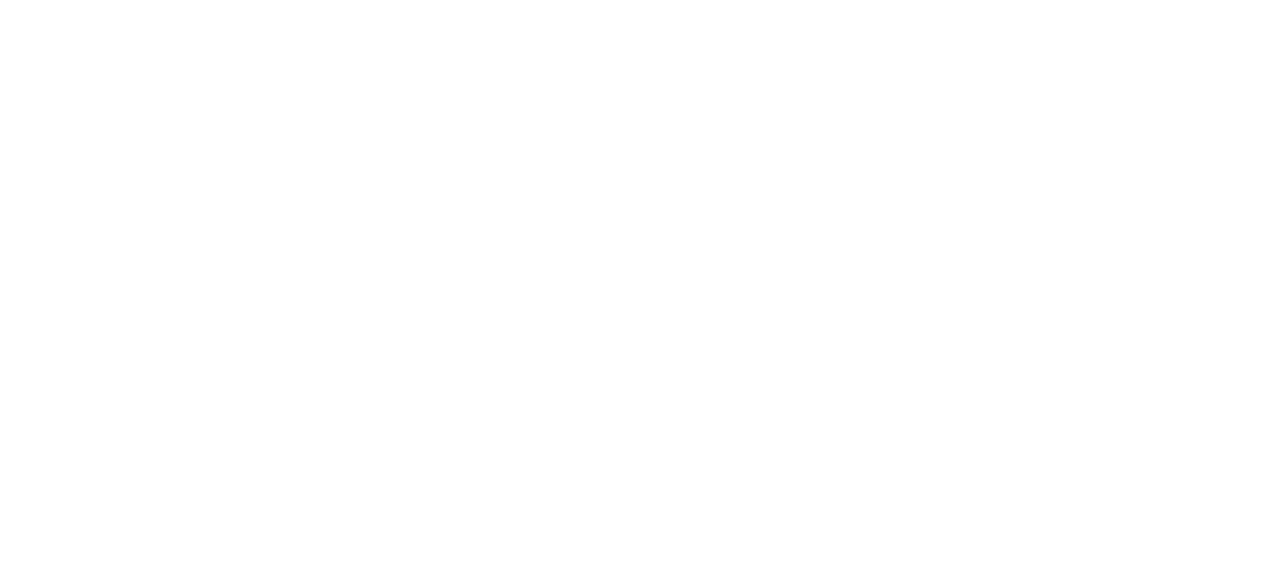
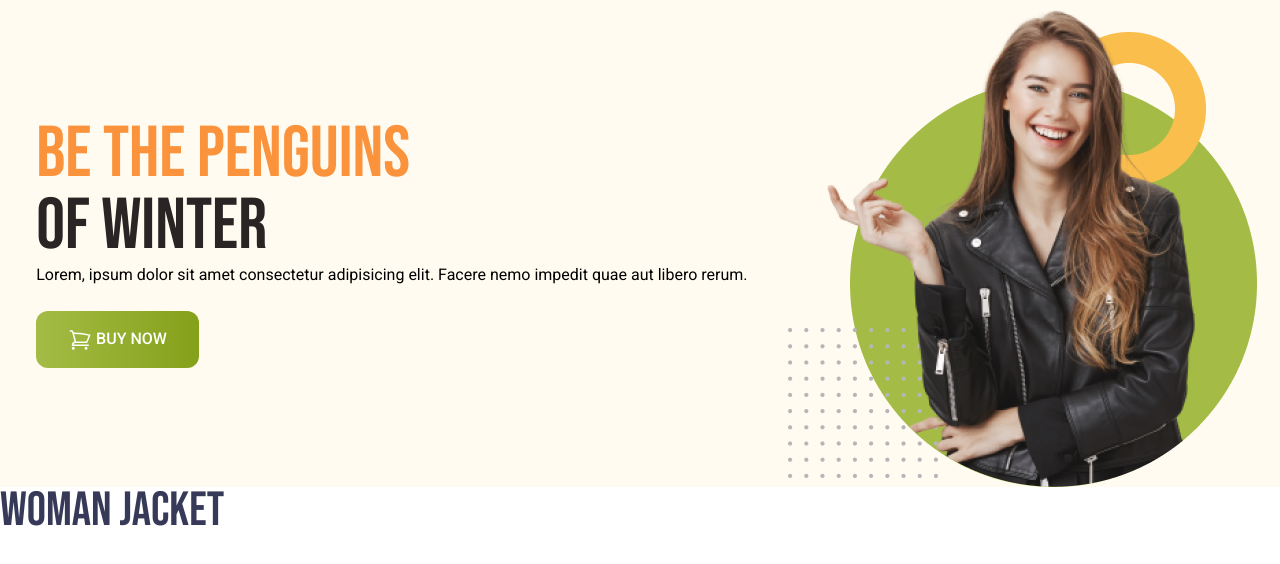
Before and after one commit to shabu5293/penguin-feshion-tailwind, a plain HTML site: page index.html in a window 1280 px wide. Drawn offline with nearby package versions, Linux system fonts and the light colour scheme.

Commit message:
banner section added

```diff
--- a/index.html
+++ b/index.html
@@ -5,8 +5,55 @@
     <meta http-equiv="X-UA-Compatible" content="IE=edge">
     <meta name="viewport" content="width=device-width, initial-scale=1.0">
     <title>Penguin Fashion</title>
+    <script src="https://cdn.tailwindcss.com"></script>
+    <link rel="preconnect" href="https://fonts.googleapis.com">
+    <link rel="preconnect" href="https://fonts.gstatic.com" crossorigin>
+    <link href="https://fonts.googleapis.com/css2?family=Bebas+Neue&family=Roboto:ital,wght@0,100;0,300;0,400;0,500;0,700;0,900;1,100;1,300;1,400;1,500;1,700;1,900&display=swap" rel="stylesheet">
+    <style>
+     .font-roboto {
+        font-family: "Roboto", sans-serif;
+        }
+    .font-bebas-neue {
+        font-family: "Bebas Neue", sans-serif;
+        }
+    </style>
 </head>
-<body>
+<body class="font-roboto">
+    <!-- Header section -->
+    <header class="bg-[#FFFBF0] pl-4">
+        <!-- Nav start -->
+        <nav>
+
+        </nav>
+        <!-- Banner start -->
+        <div class="md:flex md:items-center md:justify-around">
+            <div>
+                <h1 class="font-bebas-neue text-7xl	uppercase"><span class="text-orange-400 mb-2">Be the Penguins</span>
+                    <br>
+                    <span class="text-stone-800">of Winter</span></h1>
+                <p class="mb-6">Lorem, ipsum dolor sit amet consectetur adipisicing elit. Facere nemo impedit quae aut libero rerum.</p>
+                <button class="bg-green-300 py-4 px-8 rounded-xl font-medium text-white bg-gradient-to-r from-[#A4BC46] to-[#85A019]">
+                    <svg xmlns="http://www.w3.org/2000/svg" fill="none" viewBox="0 0 24 24" stroke-width="1.5" stroke="currentColor" class="size-6 text-white inline">
+                        <path stroke-linecap="round" stroke-linejoin="round" d="M2.25 3h1.386c.51 0 .955.343 1.087.835l.383 1.437M7.5 14.25a3 3 0 0 0-3 3h15.75m-12.75-3h11.218c1.121-2.3 2.1-4.684 2.924-7.138a60.114 60.114 0 0 0-16.536-1.84M7.5 14.25 5.106 5.272M6 20.25a.75.75 0 1 1-1.5 0 .75.75 0 0 1 1.5 0Zm12.75 0a.75.75 0 1 1-1.5 0 .75.75 0 0 1 1.5 0Z" />
+                      </svg>
+                      BUY NOW</button>
+            </div>
+            <div>
+                <img src="./images/model.png" alt="">
+            </div>
+        </div>
+    </header>
+    <!-- Main section -->
+    <main>
+        <!-- Women Jacker section -->
+        <section>
+            <h3 class="text-5xl uppercase font-bebas-neue text-[#363958]">Woman Jacket</h3>
+        </section>
+    </main>
+    <!-- Footer Section -->
+    <footer>
+
+    </footer>
 
 </body>
 </html>
--- /dev/null
+++ b/tailwind.config.js
@@ -0,0 +1,8 @@
+/** @type {import('tailwindcss').Config} */
+module.exports = {
+    content: ["./src/**/*.{html,js}"],
+    theme: {
+      extend: {},
+    },
+    plugins: [],
+  }
```
